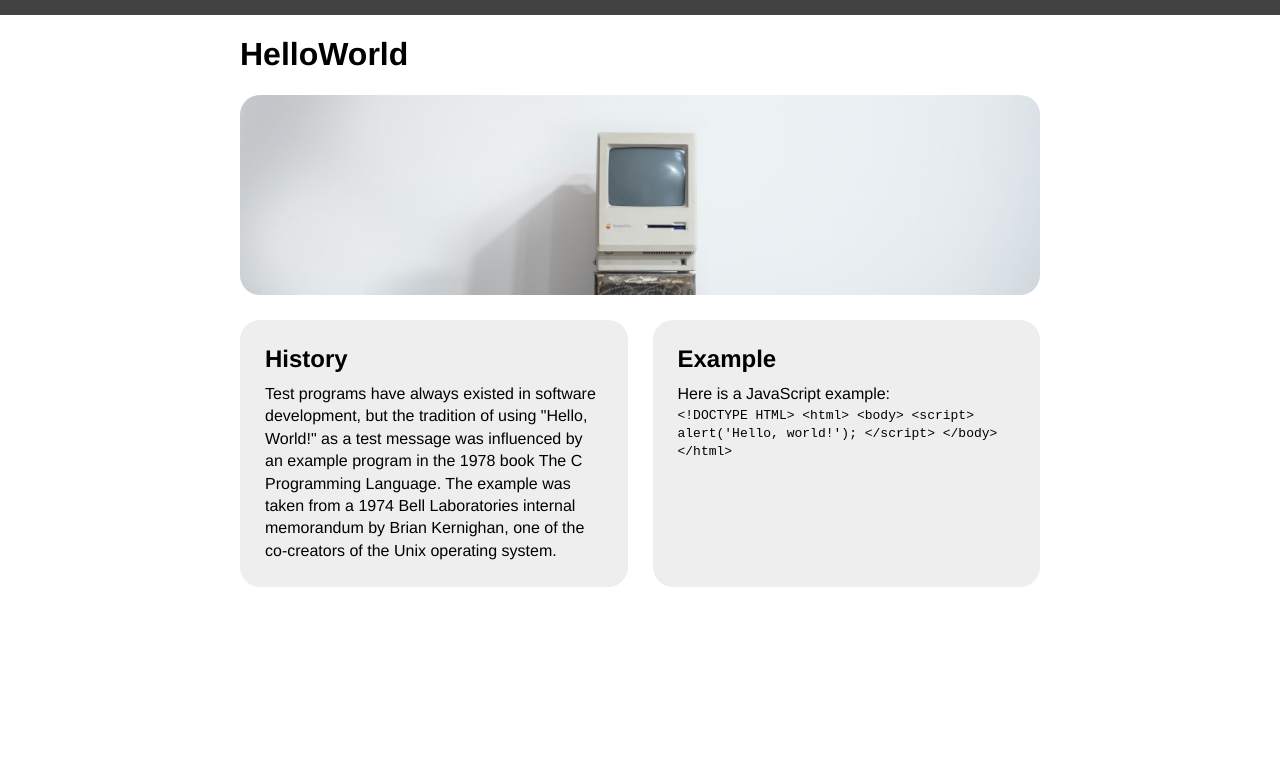
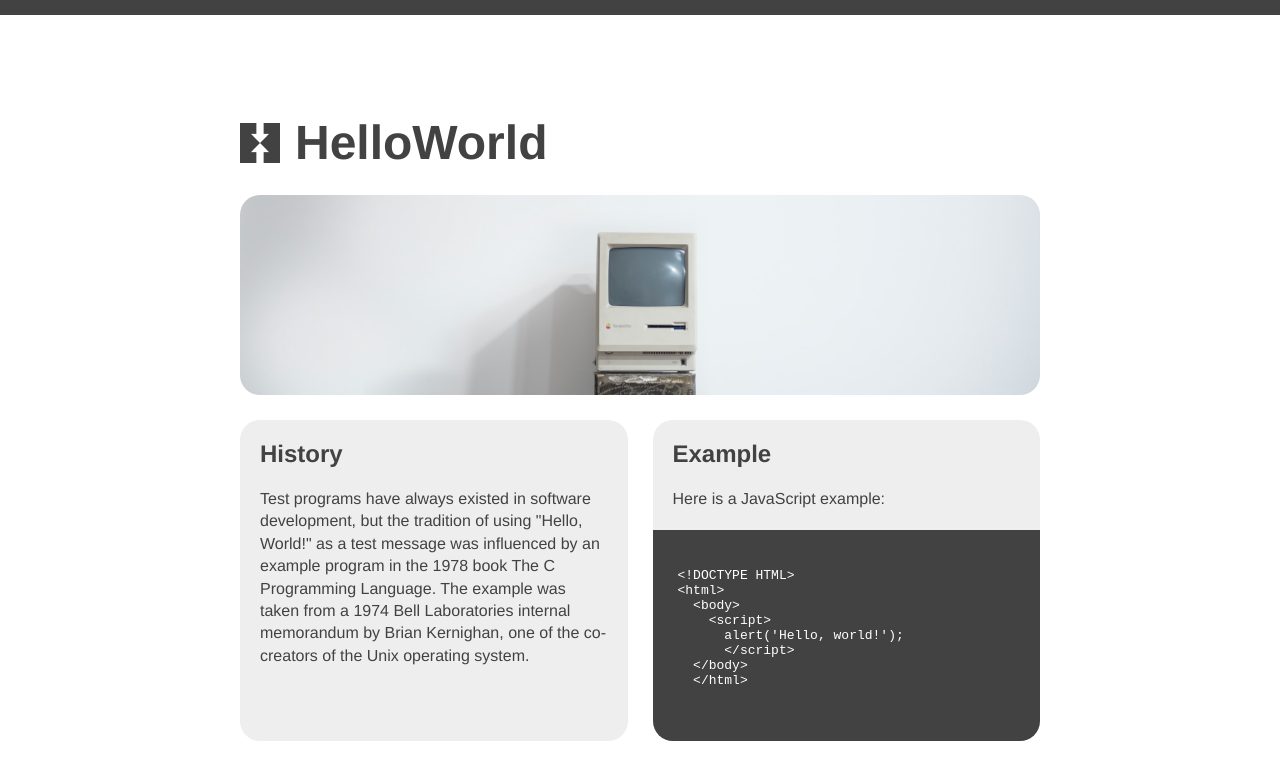
Before and after one commit to caterpilllar/hello-world, a plain HTML site: page index.html in a window 1280 px wide. Drawn offline with Linux system fonts and the light colour scheme.

Commit message:
CSS cleanup

```diff
--- a/index.html
+++ b/index.html
@@ -13,15 +13,19 @@
       <div class = "masthead">
 
       </div>
+
       <div class = "details">
         <section>
           <h2>History</h2>
           <p>Test programs have always existed in software development, but the tradition of using "Hello, World!" as a test message was influenced by an example program in the 1978 book The C Programming Language. The example was taken from a 1974 Bell Laboratories internal memorandum by Brian Kernighan, one of the co-creators of the Unix operating system.</p>
         </section>
-        <section>
+        <section class = "with-code">
+          <div class = "code-copy">
           <h2>Example</h2>
           <p>Here is a JavaScript example:</p>
-          <code>
+          </div>
+        <div class = "code-html">
+          <code><pre>
 &lt;!DOCTYPE HTML&gt;
 &lt;html&gt;
   &lt;body&gt;
@@ -30,7 +34,8 @@
       &lt;/script&gt;
   &lt;/body&gt;
   &lt;/html&gt;
-          </code>
+          </pre></code>
+        </div>
         </section>
     </div>
     </main>
--- a/screen.css
+++ b/screen.css
@@ -5,6 +5,7 @@ body {
     font-family: Helvetica, sans-serif;
     border-top: 15px solid #424242;
     margin: 0 auto;
+    color: #424242;
 }
 
 main {
@@ -13,9 +14,7 @@ main {
 }
 
 .masthead{
-    background-image: url('images/mac.jpg');
-    background-size: cover;
-    background-position: bottom;
+    background: no-repeat bottom / cover url('images/mac.jpg');
     height: 200px;
     border-radius: 20px;
 }
@@ -29,15 +28,43 @@ main {
     flex-grow: 1;
     flex-basis: 0;
     background: #eee;
-    padding: 25px;
+    /*padding: 25px;*/
     border-radius: 20px;
     margin-top: 25px;
 }
 
+.details section p{
+    margin: 20px;
+}
+
+.details section h2{
+    margin: 20px;
+}
+
+.details section.with-code{
+    padding: 0;
+}
+
+div.code-html{
+    padding: 25px;
+    background-color: #424242;
+    color: #fff;
+    border-bottom-left-radius: 20px;
+    border-bottom-right-radius:  20px;;
+}
 
 img {
     width: 100%;
+}
 
+h1{
+    background-image: url("images/logo.png");
+    background-repeat: no-repeat;
+    background-size: 40px;
+    background-position: center left;
+    font-size: 3em;
+    padding-left: 55px;
+    margin: 100px 0 25px 0;
 }
 
 h2{
```
Lines whose indentation alone changed are shown as unchanged.
